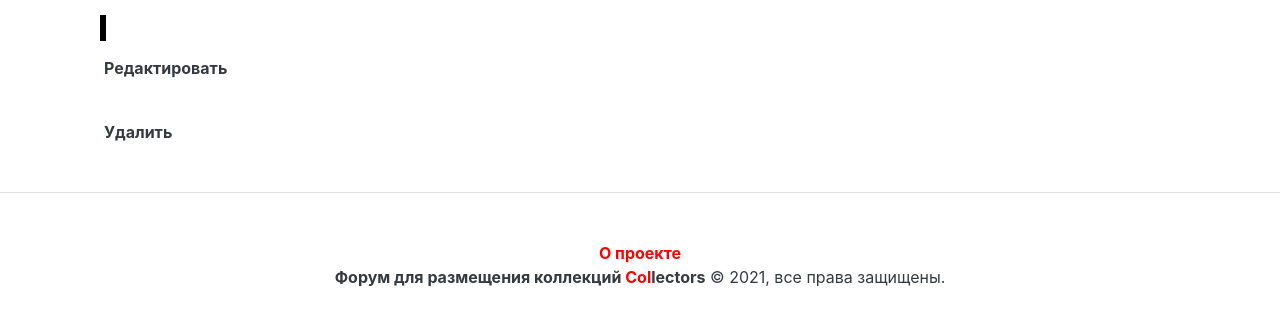
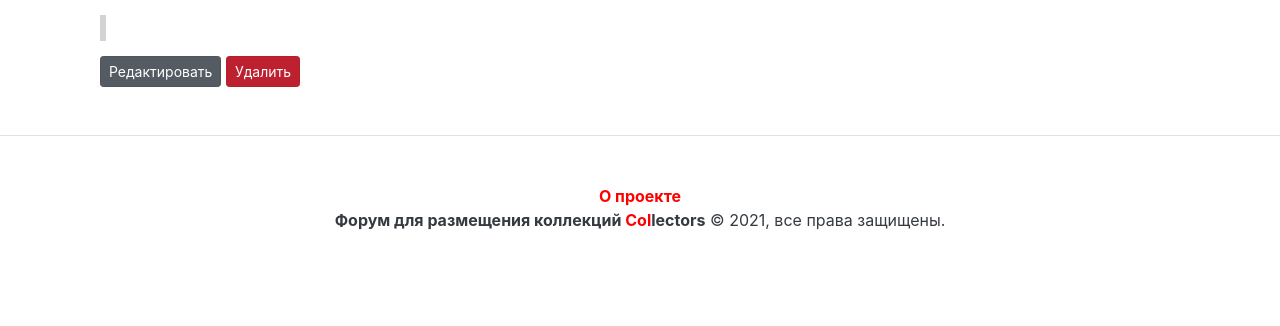
Before and after one commit to InaraShalfei/collectors, a Django app: template templates/web_collectors/item.html in a window 1280 px wide. Shown: the part 112-438 px from the top of the page. Run offline with Django 3.2, Linux system fonts and the light colour scheme; the template is opened without the code that fills it: values that come from a table or form of the project are taken from there, others are empty; the visitor is signed in with stand-in values (Sample User, id 1); data comes from the database, SQL or seed files in the repository; some libraries are stand-ins or nearby versions.

Commit message:
Creating buttons with bootstrap design -2

```diff
--- a/templates/web_collectors/item.html
+++ b/templates/web_collectors/item.html
@@ -5,23 +5,31 @@
     {% load thumbnail %}
     <style>
         mark {
-  background-color: black;
-  color: white;
+            background-color: lightgrey;
+            color: darkred;
         }
     </style>
     <div class="container">
         <nav aria-label="breadcrumb">
             <ol class="breadcrumb">
                 <li class="breadcrumb-item"><a href="{% url 'web_collectors:groups' %}">Группы коллекций</a></li>
-            <li class="breadcrumb-item"><a href="{% url 'web_collectors:group' group.slug %}">{{ group.name }}</a></li>
-            <li class="breadcrumb-item"><a href="{% url 'web_collectors:collection' group.slug collection.id %}">{{ collection.name }}</a></li>
+                <li class="breadcrumb-item"><a href="{% url 'web_collectors:group' group.slug %}">{{ group.name }}</a>
+                </li>
+                <li class="breadcrumb-item"><a
+                        href="{% url 'web_collectors:collection' group.slug collection.id %}">{{ collection.name }}</a>
+                </li>
                 <li class="breadcrumb-item active" aria-current="page">{{ item.name }}</li>
             </ol>
         </nav>
-    <p><strong><mark>{{ item.name }}</mark></strong></p>
+        <p><strong>
+            <mark>{{ item.name }}</mark>
+        </strong></p>
         {% if request.user == author %}
-        <p><a class="p-1 text-dark" href="{% url 'web_collectors:update_item' group.slug collection.id item.id %}"><strong>Редактировать</strong></a></p>
-{%  endif %}
+            <a href="{% url 'web_collectors:update_item' group.slug collection.id item.id %}"
+               class="btn btn-secondary btn-sm active" role="button" aria-pressed="true">Редактировать</a>
+            <a href="{% url 'web_collectors:delete_item' group.slug collection.id item.id %}"
+               class="btn btn-danger btn-sm active" role="button" aria-pressed="true">Удалить</a>
+        {% endif %}
         <br/>{% for photo in item.photo.all %}
         {% thumbnail photo.photo "500x600" crop="center" upscale=True as im %}
             <img src="/{{ photo.photo }}" width="{{ im.width }}" height="{{ im.height }}">
@@ -29,8 +37,5 @@ mark {
         <br/>{% endfor %}
 
         {{ item.description }}
-{% if request.user == author %}
-    <p><a class="p-1 text-dark" href="{% url 'web_collectors:delete_item' group.slug collection.id item.id %}"><strong>Удалить</strong></a></p>
-{%  endif %}
     </div>
 {% endblock %}
```
Also changed, not shown: templates/web_collectors/collection.html (+3 -5 lines). Lines whose indentation alone changed are shown as unchanged.
